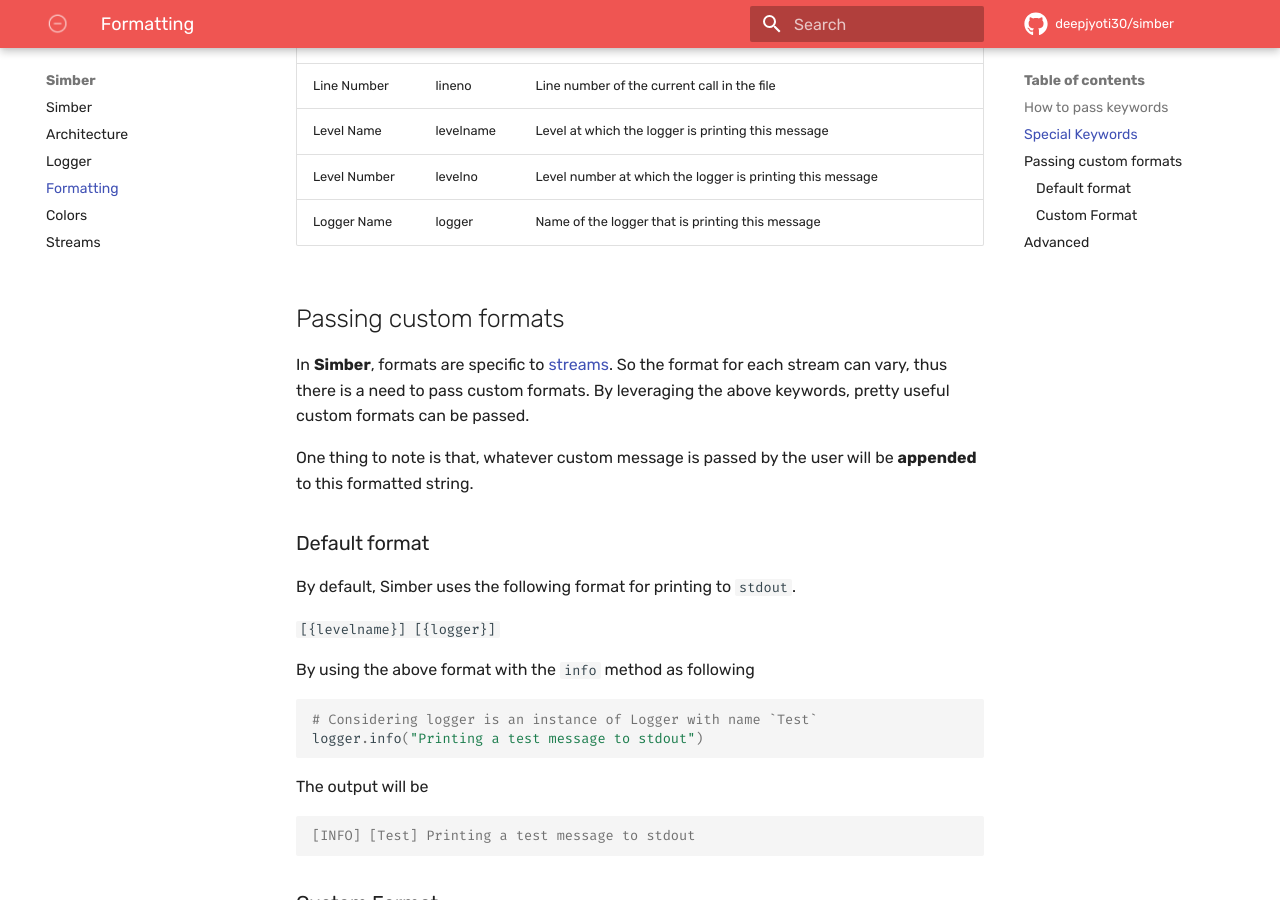
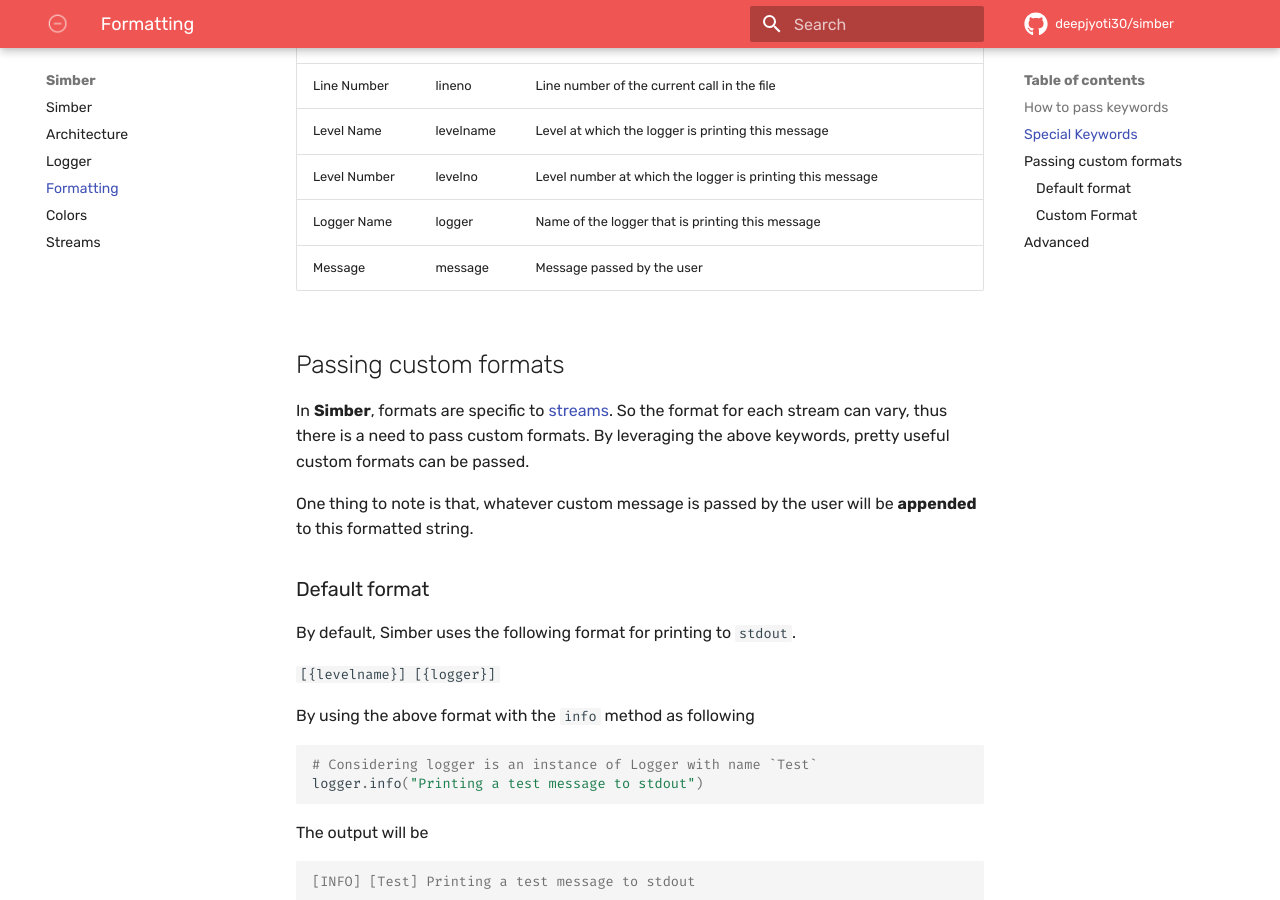
Before and after one commit to deepjyoti30/simber, an MkDocs documentation site: the page built from docs/en/docs/formatting.md, in a window 1280 px wide and 900 px high, scrolled down 912 px. Built offline with MkDocs 1.6.1 and Material for MkDocs 9.7.7, drawn with Linux system fonts in a browser that asks for light colours; comment, search, counter and statistics services are not loaded.

Commit message:
Add `message` keyword to docs.
Updated the `formatting` doc with the addition of the `message` keyword.

```diff
--- a/docs/en/docs/formatting.md
+++ b/docs/en/docs/formatting.md
@@ -31,6 +31,7 @@
 | Level Name | levelname | Level at which the logger is printing this message |
 | Level Number | levelno | Level number at which the logger is printing this message |
 | Logger Name | logger | Name of the logger that is printing this message |
+| Message | message | Message passed by the user |
 
 ## Passing custom formats
 
```
